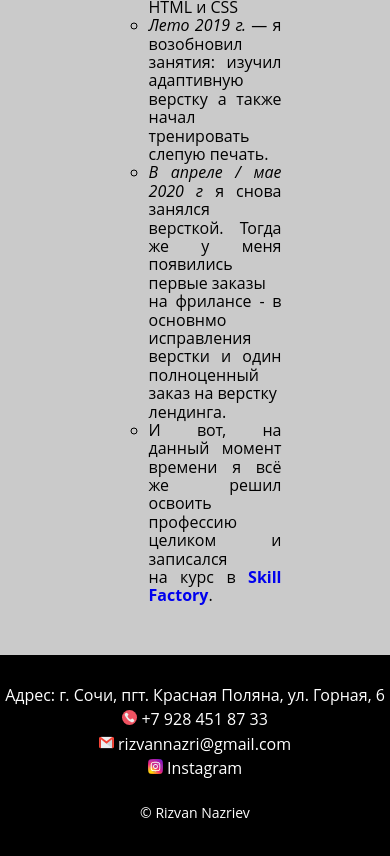
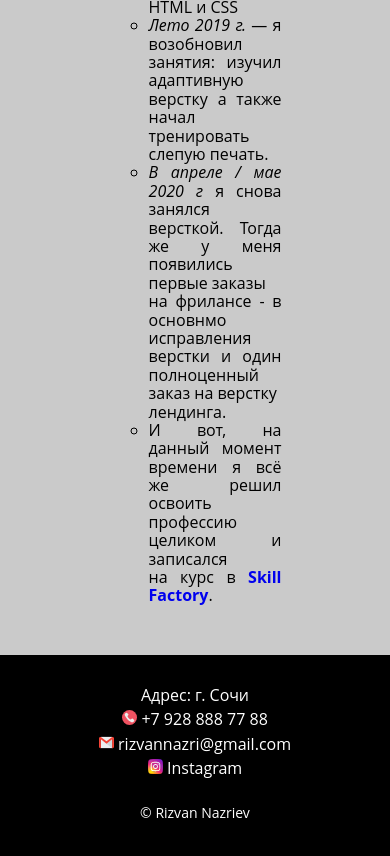
Before and after one commit to RizvanNazri/skillfactory_nazri, a plain HTML site: page index.html in a window 390 px wide. Shown: the part 2719-3575 px from the top of the page. Drawn offline with Linux system fonts and the light colour scheme.

Commit message:
Update index.html
Edited phone number

```diff
--- a/index.html
+++ b/index.html
@@ -88,11 +88,11 @@
     </main>
     <footer class="footer">
         <p class="footer__text">
-            Адрес: г. Сочи, пгт. Красная Поляна, ул. Горная, 6
+            Адрес: г. Сочи
         </p>
         <p class="footer__text">
             <img class="footer__icon" src="images/icon/call.svg" alt="call">
-            <a class="footer__link" href="tel:+79284518733">+7 928 451 87 33</a>
+            <a class="footer__link" href="tel:+79998887788">+7 928 888 77 88</a>
         </p>
         <p class="footer__text">
             <img class="footer__icon" src="images/icon/mail.svg" alt="mail">
```
